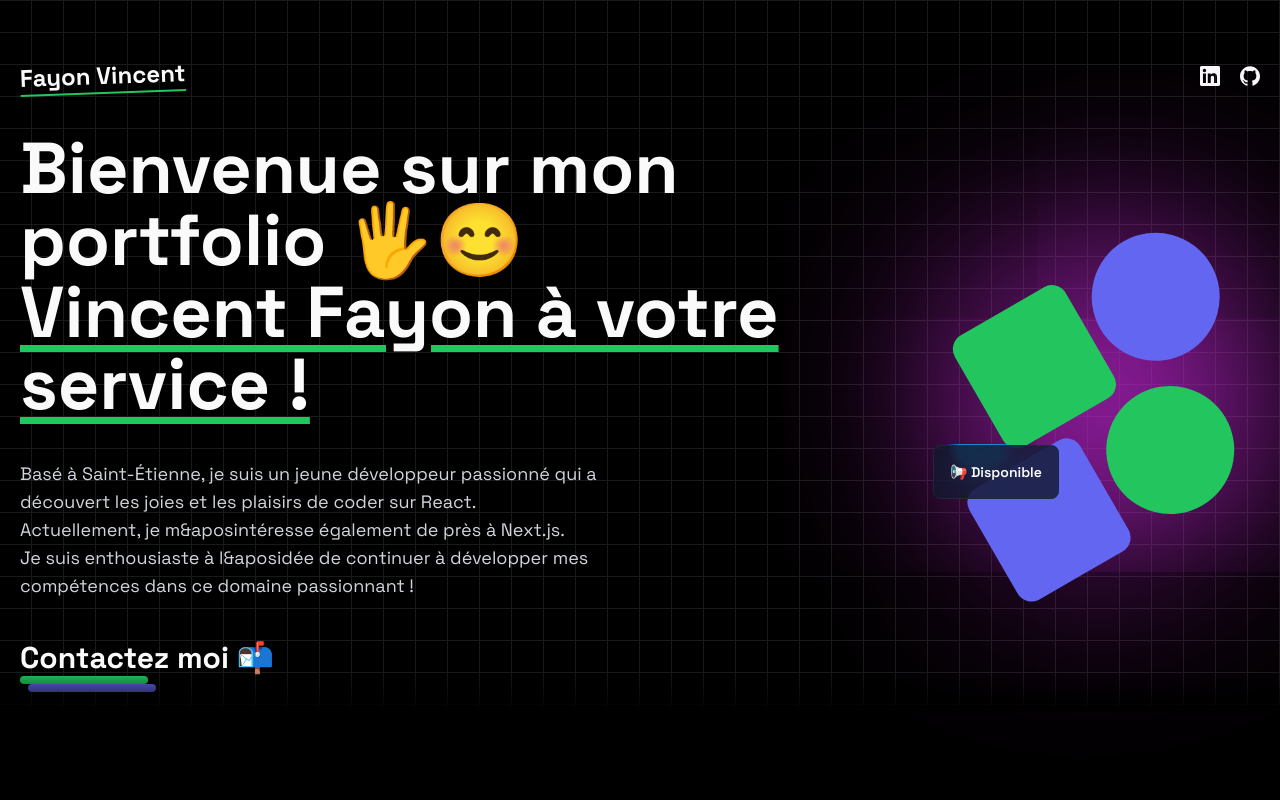
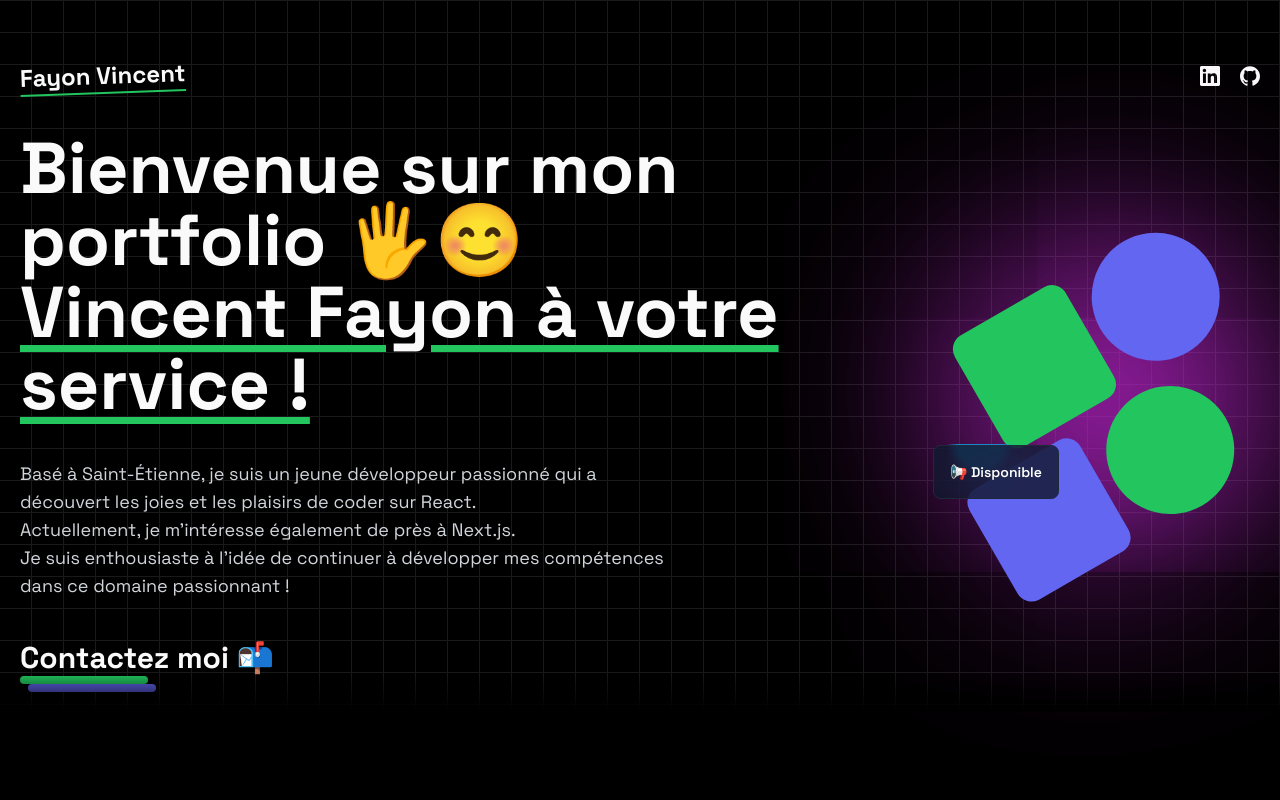
Before and after one commit to VinceS42/portfolio-nextJs, a Next.js app in the folder portfolio-next-js/: page / in a window 1280 px wide. Shown: the top 800 px of the page. Built offline with nearby package versions, Linux system fonts and the light colour scheme.

Commit message:
correction &apos

```diff
--- a/portfolio-next-js/app/(home)/components/HeroSection.tsx
+++ b/portfolio-next-js/app/(home)/components/HeroSection.tsx
@@ -18,9 +18,9 @@ export default function HeroSection() {
                     qui a découvert les joies et les plaisirs de coder sur
                     React.
                     <br />
-                    Actuellement, je m&aposintéresse également de près à Next.js.
+                    Actuellement, je m'intéresse également de près à Next.js.
                     <br />
-                    Je suis enthousiaste à l&aposidée de continuer à développer mes
+                    Je suis enthousiaste à l'idée de continuer à développer mes
                     compétences dans ce domaine passionnant !
                 </p>
                 <Link
```
